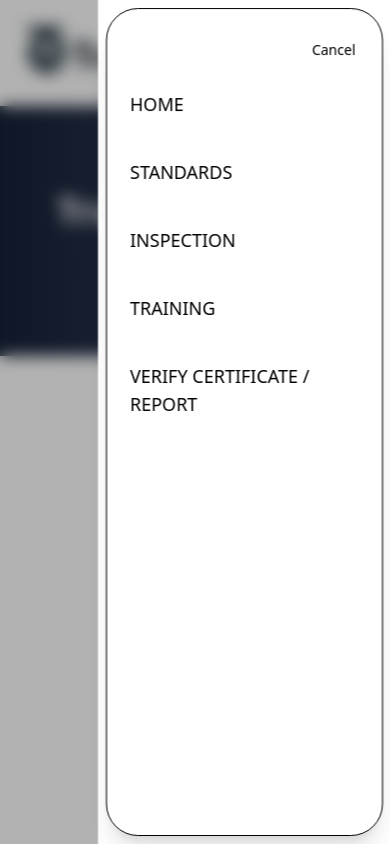
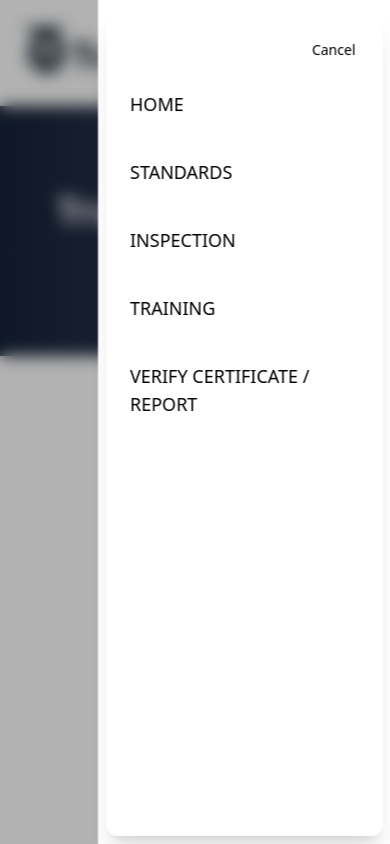
Before and after one commit to Fassam-Khan/TrustedSystem2, a Next.js app: page / in a window 390 px wide. Both pictures are taken after a click on the button 345 px from the left and 61 px from the top of the page. Built offline with nearby package versions, Linux system fonts and the light colour scheme.

Commit message:
Fix spacing and update DrawerContent styles in MobileMenue and drawer components

```diff
--- a/components/MobileMenue.jsx
+++ b/components/MobileMenue.jsx
@@ -19,7 +19,7 @@ export function MobileMenue() {
       <DrawerTrigger asChild>
         <Button variant="outline"><Menu/></Button>
       </DrawerTrigger>
-      <DrawerContent className=" bg-white text-black" >
+      <DrawerContent className=" bg-white text-black " >
         <DrawerHeader>
           <DrawerTitle>
           <DrawerClose asChild className="absolute right-[22px]">
@@ -28,7 +28,7 @@ export function MobileMenue() {
           </DrawerTitle>
           <DrawerDescription></DrawerDescription>
         </DrawerHeader>
-        <div className="no-scrollbar overflow-y-auto px-4 mt-10">
+        <div className="no-scrollbar overflow-y-auto px-4 mt-10 ">
          <ul className="flex flex-col gap-10 justify-center text-lg">
             <Link href={'/'}><li>HOME</li></Link>
             <Link href={'/standards'}><li>STANDARDS</li></Link>
--- a/components/ui/drawer.jsx
+++ b/components/ui/drawer.jsx
@@ -55,7 +55,7 @@ function DrawerContent({
       <DrawerPrimitive.Content
         data-slot="drawer-content"
         className={cn(
-          "group/drawer-content fixed z-50 flex h-auto flex-col bg-transparent p-4 text-sm before:absolute before:inset-2 before:-z-10 before:rounded-4xl before:border before:border-border before:bg-popover before:shadow-xl data-[vaul-drawer-direction=bottom]:inset-x-0 data-[vaul-drawer-direction=bottom]:bottom-0 data-[vaul-drawer-direction=bottom]:mt-24 data-[vaul-drawer-direction=bottom]:max-h-[80vh] data-[vaul-drawer-direction=left]:inset-y-0 data-[vaul-drawer-direction=left]:left-0 data-[vaul-drawer-direction=left]:w-3/4 data-[vaul-drawer-direction=right]:inset-y-0 data-[vaul-drawer-direction=right]:right-0 data-[vaul-drawer-direction=right]:w-3/4 data-[vaul-drawer-direction=top]:inset-x-0 data-[vaul-drawer-direction=top]:top-0 data-[vaul-drawer-direction=top]:mb-24 data-[vaul-drawer-direction=top]:max-h-[80vh] data-[vaul-drawer-direction=left]:sm:max-w-sm data-[vaul-drawer-direction=right]:sm:max-w-sm",
+          "group/drawer-content fixed z-50 flex h-auto flex-col bg-transparent p-4 text-sm before:absolute before:inset-2 before:-z-10 before:rounded-xl before:border-border before:bg-popover before:shadow-xl data-[vaul-drawer-direction=bottom]:inset-x-0 data-[vaul-drawer-direction=bottom]:bottom-0 data-[vaul-drawer-direction=bottom]:mt-24 data-[vaul-drawer-direction=bottom]:max-h-[80vh] data-[vaul-drawer-direction=left]:inset-y-0 data-[vaul-drawer-direction=left]:left-0 data-[vaul-drawer-direction=left]:w-3/4 data-[vaul-drawer-direction=right]:inset-y-0 data-[vaul-drawer-direction=right]:right-0 data-[vaul-drawer-direction=right]:w-3/4 data-[vaul-drawer-direction=top]:inset-x-0 data-[vaul-drawer-direction=top]:top-0 data-[vaul-drawer-direction=top]:mb-24 data-[vaul-drawer-direction=top]:max-h-[80vh] data-[vaul-drawer-direction=left]:sm:max-w-sm data-[vaul-drawer-direction=right]:sm:max-w-sm",
           className
         )}
         {...props}>
```
